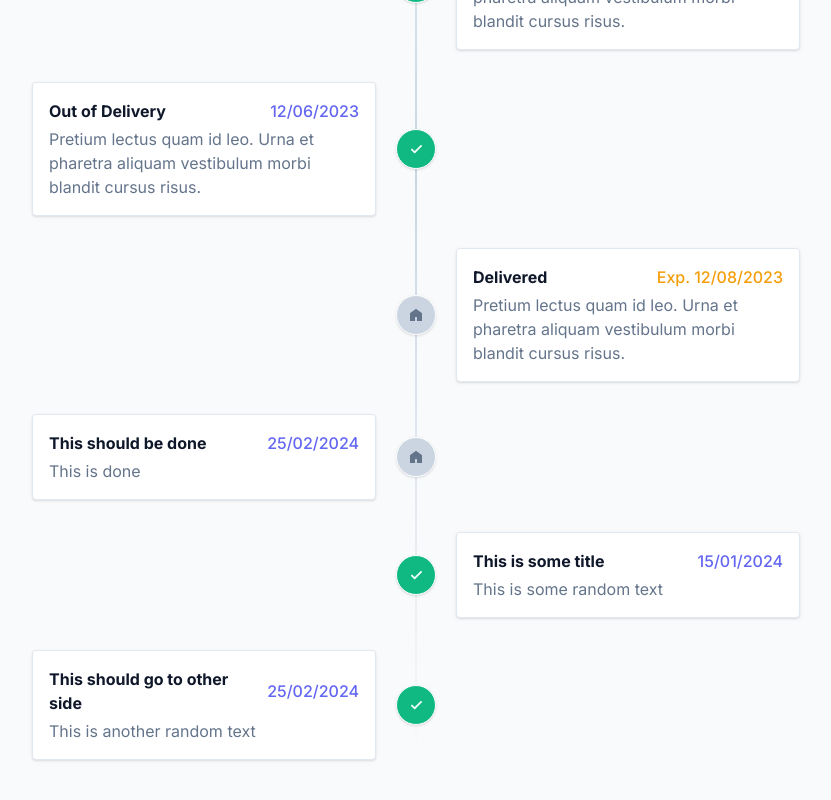
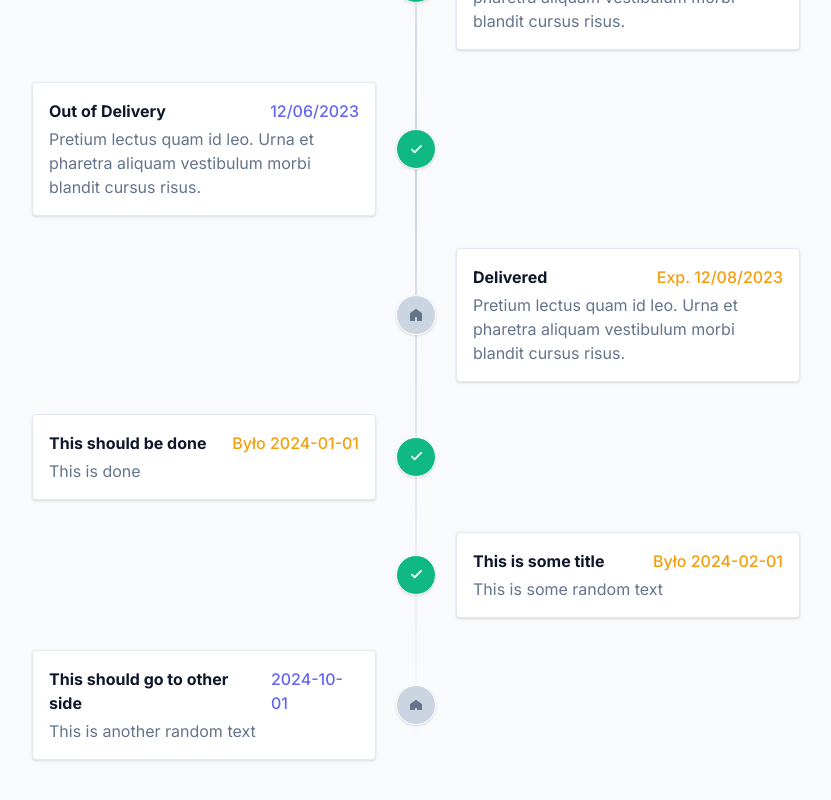
Before and after one commit to AdrianPasik/SchoolParentsCounsel, a Next.js app: page / in a window 1280 px wide. Shown: the part 576-1376 px from the top of the page, without its empty margins (224-1055 px from the left). Built offline with nearby package versions, Linux system fonts and the light colour scheme.

Commit message:
working css for past and present activities

```diff
--- a/src/app/activity.tsx
+++ b/src/app/activity.tsx
@@ -5,28 +5,31 @@ import Glyph from "./glyph";
 export default function Activity(props: {
     Title: string,
     Date: string,
-    Content: string,
-    IsDone: boolean
+    Content: string
 }) {
-    const upperCssDisabled = "relative flex items-center justify-between md:justify-normal md:odd:flex-row-reverse group"
-    const upperCss = "relative flex items-center justify-between md:justify-normal md:odd:flex-row-reverse group is-active"
+    const upperCssDisabled = "relative flex items-center justify-between md:justify-normal md:odd:flex-row-reverse group is-active";
+    const upperCss = "relative flex items-center justify-between md:justify-normal md:odd:flex-row-reverse group";
 
     const timecss = "font-caveat font-medium text-indigo-500";
-    const timecssDisabled = "font-caveat font-medium text-indigo-500";
+    const timecssDisabled = "font-caveat font-medium text-amber-500";
     const [isDone, setIsDone] = useState(false);
     useEffect(() => {
-
+        let today: Date = new Date();
+        let activityDate = new Date(props.Date);
+        if (activityDate < today) {
+            setIsDone(true);
+        }
     }, []);
 
     return (
-        <div className={props.IsDone ? upperCssDisabled : upperCss}>
+        <div className={isDone ? upperCssDisabled : upperCss}>
             <div className="flex items-center justify-center w-10 h-10 rounded-full border border-white bg-slate-300 group-[.is-active]:bg-emerald-500 text-slate-500 group-[.is-active]:text-emerald-50 shadow shrink-0 md:order-1 md:group-odd:-translate-x-1/2 md:group-even:translate-x-1/2">
-                <Glyph isDone={props.IsDone} />
+                <Glyph isDone={isDone} />
             </div>
             <div className="w-[calc(100%-4rem)] md:w-[calc(50%-2.5rem)] bg-white p-4 rounded border border-slate-200 shadow">
                 <div className="flex items-center justify-between space-x-2 mb-1">
                     <div className="font-bold text-slate-900">{props.Title}</div>
-                    <time className={props.IsDone ? timecssDisabled : timecss}>{props.Date}</time>
+                    <time className={isDone? timecssDisabled : timecss}>{isDone && "Było "}{props.Date}</time>
                 </div>
                 <div className="text-slate-500">{props.Content}</div>
             </div>
--- a/src/app/glyph.tsx
+++ b/src/app/glyph.tsx
@@ -8,11 +8,11 @@ export default function Glyph(props: {
         <svg className="fill-current" xmlns="http://www.w3.org/2000/svg" width="12" height={(props.isDone ? "12" : "10")}>
             {
                 (props.isDone) ?
+                    (<path fillRule="nonzero"
+                        d="M10.422 1.257 4.655 7.025 2.553 4.923A.916.916 0 0 0 1.257 6.22l2.75 2.75a.916.916 0 0 0 1.296 0l6.415-6.416a.916.916 0 0 0-1.296-1.296Z" />)
+                    :
                     (<path
                         d="M12 10v2H7V8.496a.5.5 0 0 0-.5-.5h-1a.5.5 0 0 0-.5.5V12H0V4.496a.5.5 0 0 1 .206-.4l5.5-4a.5.5 0 0 1 .588 0l5.5 4a.5.5 0 0 1 .206.4V10Z" />)
-                    :
-                    (<path fillRule="nonzero"
-                        d="M10.422 1.257 4.655 7.025 2.553 4.923A.916.916 0 0 0 1.257 6.22l2.75 2.75a.916.916 0 0 0 1.296 0l6.415-6.416a.916.916 0 0 0-1.296-1.296Z" />)
             }
         </svg>
     );
--- a/src/app/page.tsx
+++ b/src/app/page.tsx
@@ -85,9 +85,9 @@ export default function Home() {
                                     <div className="text-slate-500">Pretium lectus quam id leo. Urna et pharetra aliquam vestibulum morbi blandit cursus risus.</div>
                                 </div>
                             </div>
-                            <Activity Title="This should be done" Date="25/02/2024" Content="This is done" IsDone={true} />
-                            <Activity Title="This is some title" Date="15/01/2024" Content="This is some random text" IsDone={false}/>
-                            <Activity Title="This should go to other side" Date="25/02/2024" Content="This is another random text" IsDone={false} />
+                            <Activity Title="This should be done" Date="2024-01-01" Content="This is done" />
+                            <Activity Title="This is some title" Date="2024-02-01" Content="This is some random text" />
+                            <Activity Title="This should go to other side" Date="2024-10-01" Content="This is another random text" />
 
                         </div>
 
```
